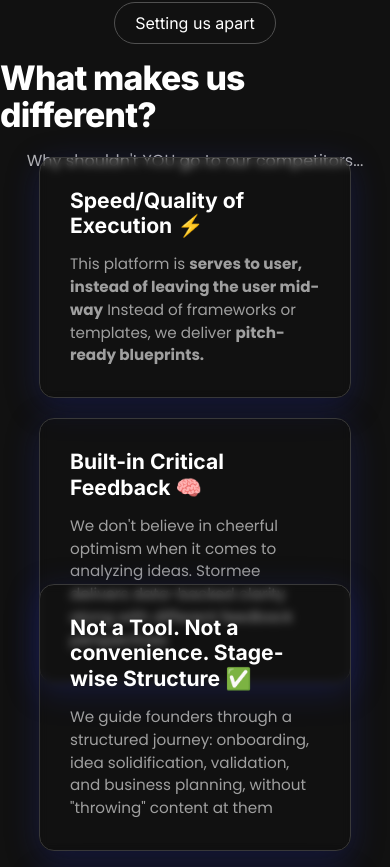
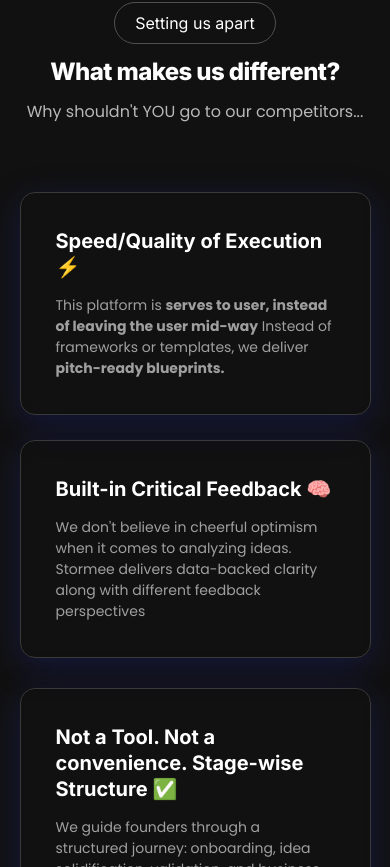
Before and after one commit to ShashwatM3/stormee-ai, a Next.js app: page / in a window 390 px wide. Shown: the part 4857-5724 px from the top of the page. Built offline with nearby package versions, Linux system fonts and the light colour scheme; no server answers.

Commit message:
responsiveness #3

```diff
--- a/components/Unique.css
+++ b/components/Unique.css
@@ -26,46 +26,40 @@
 
 #unique1 {
   display: flex;
-  align-items: center;
+  align-items: stretch;
   justify-content: center;
   width: 80%;
-  height: 40vh;
+  gap: 20px;
   margin-bottom: 20px;
 }
 
 #unique1 > div:nth-child(1) {
   width: 50%;
-  height: 100%;
   border-radius: 15px;
-  margin-right: 15px;
 }
 
 #unique1 > div:nth-child(2) {
   width: 50%;
-  height: 100%;
   border-radius: 15px;
 }
 
 #unique2 {
   display: flex;
-  align-items: center;
+  align-items: stretch;
   justify-content: center;
   width: 80%;
-  height: 40vh;
+  gap: 20px;
   margin-bottom: 20px;
 }
 
 #unique2 > div:nth-child(2) {
   width: 50%;
   border-radius: 15px;
-  height: 100%;
 }
 
 #unique2 > div:nth-child(1) {
   width: 50%;
-  height: 100%;
   border-radius: 15px;
-  margin-right: 15px;
 }
 
 #unique1 > div {
@@ -84,25 +78,28 @@
   justify-content: start;
   flex-direction: column;
   transition: 0.3s ease-in-out;
-  background: rgba( 255, 255, 255, 0 );
-  box-shadow: 0 8px 32px 0 rgba( 31, 38, 135, 0.37 );
-  backdrop-filter: blur( 4px );
-  -webkit-backdrop-filter: blur( 4px );
+  background: rgba(255, 255, 255, 0);
+  box-shadow: 0 8px 32px 0 rgba(31, 38, 135, 0.37);
+  backdrop-filter: blur(4px);
+  -webkit-backdrop-filter: blur(4px);
   border-radius: 10px;
-  border: 1px solid rgba( 255, 255, 255, 0.18 );
+  border: 1px solid rgba(255, 255, 255, 0.18);
   border: 1px solid rgb(57, 57, 57);
-  padding: 30px;
+  padding: clamp(20px, 3vw, 30px);
 }
 
 #unique1 > div > h1, #unique2 > div > h1 {
-  font-size: 3vh;
+  font-size: clamp(1.25rem, 2.5vw, 1.875rem);
   margin-bottom: 15px;
   font-weight: bold;
+  line-height: 1.3;
 }
 
 #unique1 > div > h3, #unique2 > div > h3 {
   font-family: "Poppins", sans-serif;
   opacity: 60%;
+  font-size: clamp(0.875rem, 1.5vw, 1rem);
+  line-height: 1.5;
 }
 
 #unique2 > div:hover {
@@ -121,52 +118,49 @@
 }
 
 @media only screen and (max-width: 800px) {
-  #unique1 > div > h3, #unique2 > div > h3 {
-    font-size: 1.8vh;
-  }
-
-  #unique1 > div > h1, #unique2 > div > h1 {
-    font-size: 2.5vh;
-    line-height: 120%;
+  #unique1, #unique2 {
+    width: 90%;
   }
 }
 
 @media only screen and (max-width: 620px) {
   #unique1, #unique2 {
     display: flex;
-    align-items: center;
+    align-items: stretch;
     justify-content: center;
     flex-direction: column;
+    width: 90%;
+    gap: 25px;
   }
 
   #unique1 {
-    margin-bottom: 13vh;
-    margin-top: 30px;
+    margin-bottom: 30px;
+    margin-top: 20px;
   }
 
-  #unique1 > div:first-child {
-    width: 100%;
-    margin-right: 0;
-    margin-bottom: 20px;
-  }
-
-  #unique1 > div:nth-child(2) {
-    width: 100%;
-  }
-
-  #unique2 > div:nth-child(2) {
-    width: 100%;
-  }
-
+  #unique1 > div:first-child,
+  #unique1 > div:nth-child(2),
+  #unique2 > div:nth-child(2),
   #unique2 > div:nth-child(1) {
     width: 100%;
-    margin-right: 0;
-    margin-bottom: 20px;
+    margin: 0;
+    padding: 35px;
   }
 }
 
 @media only screen and (max-width: 470px) {
   .unique-main > h1 {
-    font-size: 4vh;
+    font-size: clamp(1.5rem, 4vw, 2rem);
+    text-align: center;
+    padding: 0 15px;
+  }
+
+  .unique-main > h3 {
+    text-align: center;
+    padding: 0 15px;
+  }
+
+  #unique1 > div, #unique2 > div {
+    padding: 30px;
   }
 }
```
